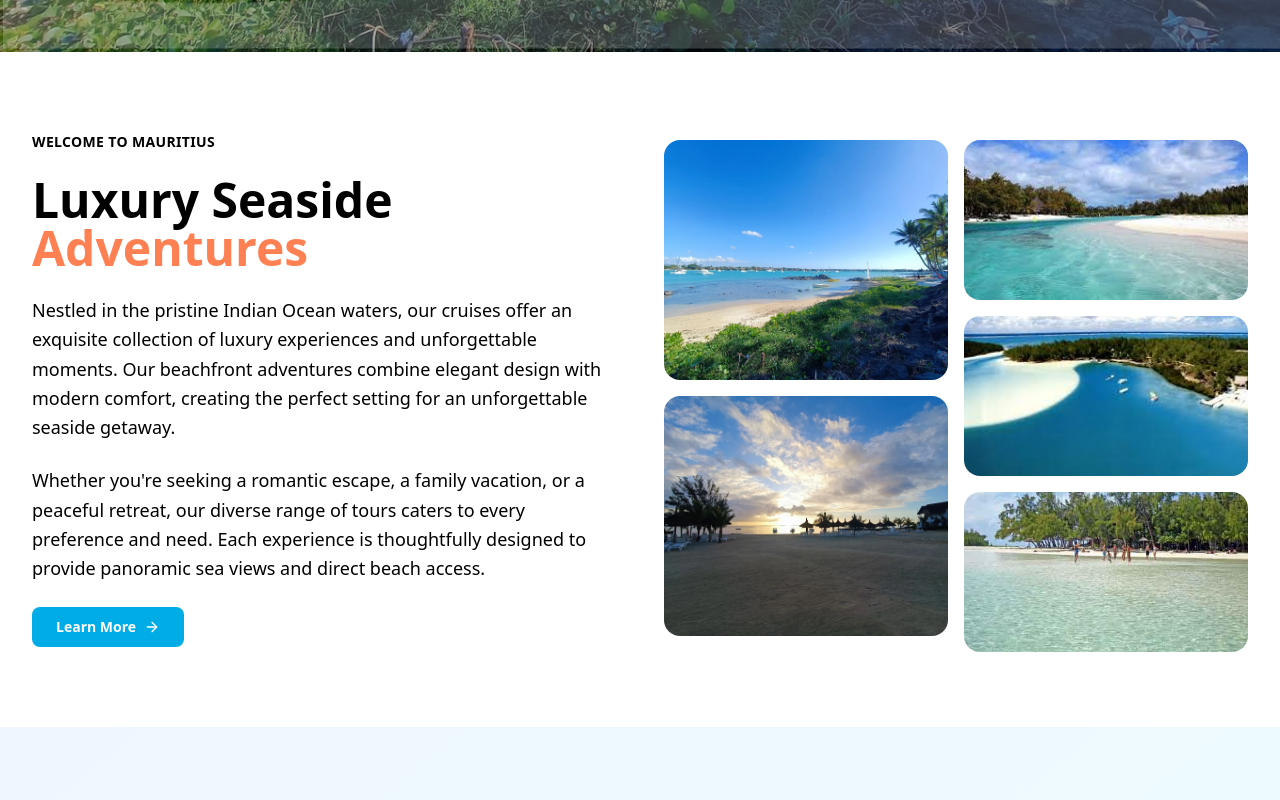
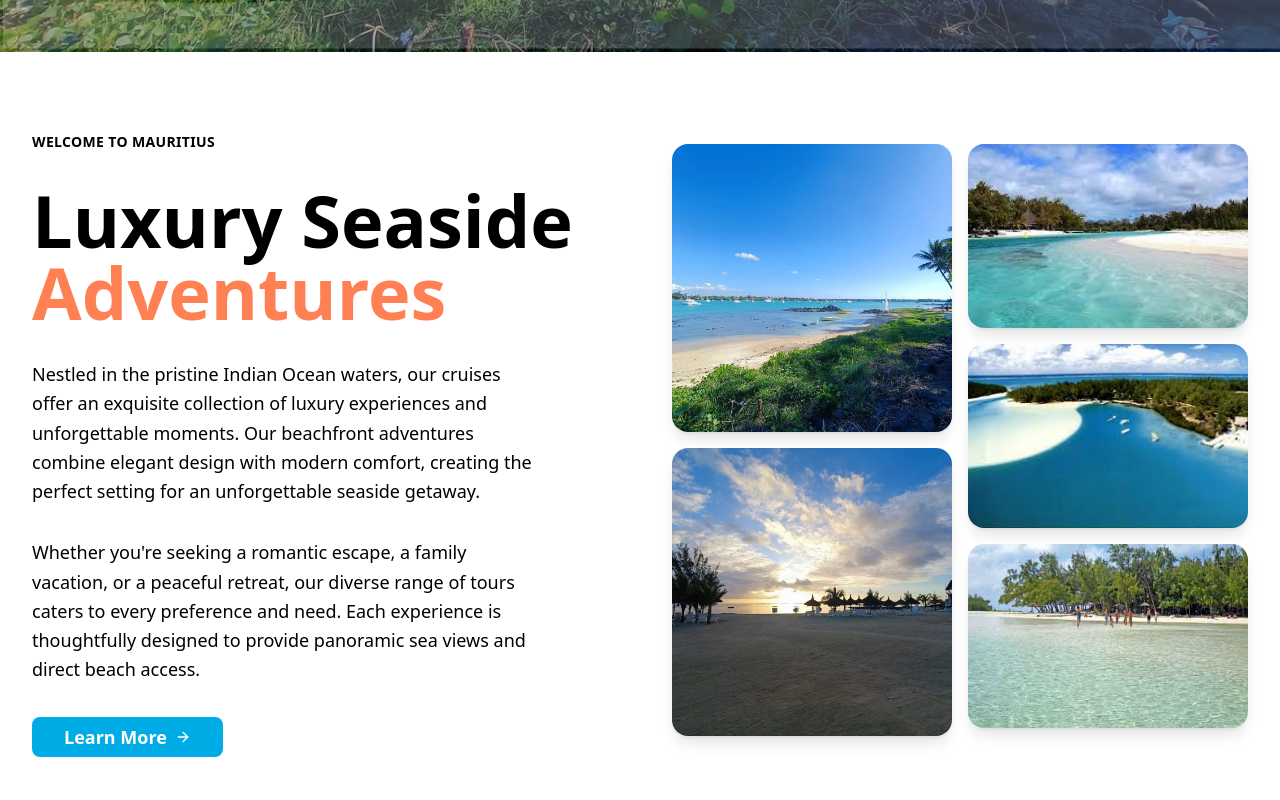
Before and after one commit to carnat232/turquoise-tales-cruises, a React (Vite) app: page / in a window 1280 px wide. Shown: the part 820-1620 px from the top of the page. Built offline with nearby package versions, Linux system fonts and the light colour scheme.

Commit message:
Refactor VideoSection layout
Updated VideoSection to display text and images side-by-side.

```diff
--- a/src/components/VideoSection.tsx
+++ b/src/components/VideoSection.tsx
@@ -40,79 +40,79 @@ const VideoSection = () => {
   return (
     <section className="py-20 bg-gradient-to-br from-ocean-blue to-turquoise">
       <div className="max-w-7xl mx-auto px-4 sm:px-6 lg:px-8">
-        <div className="grid grid-cols-1 lg:grid-cols-2 gap-12 items-center">
+        <div className="grid grid-cols-1 lg:grid-cols-2 gap-16 items-center min-h-[600px]">
           {/* Left side - Text content */}
-          <div className="space-y-6">
+          <div className="space-y-8 lg:pr-8">
             <div className="text-sm font-semibold text-black uppercase tracking-wide">
               WELCOME TO MAURITIUS
             </div>
-            <h2 className="text-4xl md:text-5xl font-bold text-black leading-tight">
+            <h2 className="text-5xl md:text-6xl lg:text-7xl font-bold text-black leading-tight">
               Luxury Seaside
               <br />
               <span className="text-coral">Adventures</span>
             </h2>
-            <p className="text-lg text-black leading-relaxed">
+            <p className="text-lg text-black leading-relaxed max-w-lg">
               Nestled in the pristine Indian Ocean waters, our cruises offer
               an exquisite collection of luxury experiences and unforgettable moments. Our
               beachfront adventures combine elegant design with modern
               comfort, creating the perfect setting for an unforgettable seaside
               getaway.
             </p>
-            <p className="text-lg text-black leading-relaxed">
+            <p className="text-lg text-black leading-relaxed max-w-lg">
               Whether you're seeking a romantic escape, a family vacation, or a
               peaceful retreat, our diverse range of tours caters to
               every preference and need. Each experience is thoughtfully designed to
               provide panoramic sea views and direct beach access.
             </p>
             <Button
-              className="bg-ocean-blue hover:bg-ocean-blue/90 text-white font-semibold px-6 py-3 rounded-lg flex items-center gap-2"
+              className="bg-ocean-blue hover:bg-ocean-blue/90 text-white font-semibold px-8 py-4 rounded-lg flex items-center gap-2 text-lg"
             >
-              Learn More <ArrowRight className="h-4 w-4" />
+              Learn More <ArrowRight className="h-5 w-5" />
             </Button>
           </div>
 
           {/* Right side - Image grid */}
-          <div className="relative">
-            <div className="grid grid-cols-2 gap-4 h-[500px]">
-              {/* Top row - 2 images */}
+          <div className="relative h-[600px]">
+            <div className="grid grid-cols-2 gap-4 h-full">
+              {/* Left column - 2 images stacked */}
               <div className="space-y-4">
-                <div className="h-[240px] rounded-2xl overflow-hidden">
+                <div className="h-[288px] rounded-2xl overflow-hidden shadow-lg">
                   <img
                     src={galleryImages[0].src}
                     alt={galleryImages[0].title}
-                    className="w-full h-full object-cover"
+                    className="w-full h-full object-cover hover:scale-105 transition-transform duration-300"
                   />
                 </div>
-                <div className="h-[240px] rounded-2xl overflow-hidden">
+                <div className="h-[288px] rounded-2xl overflow-hidden shadow-lg">
                   <img
                     src={galleryImages[1].src}
                     alt={galleryImages[1].title}
-                    className="w-full h-full object-cover"
+                    className="w-full h-full object-cover hover:scale-105 transition-transform duration-300"
                   />
                 </div>
               </div>
 
-              {/* Right column - different sized images */}
+              {/* Right column - 3 images stacked */}
               <div className="space-y-4">
-                <div className="h-[160px] rounded-2xl overflow-hidden">
+                <div className="h-[184px] rounded-2xl overflow-hidden shadow-lg">
                   <img
                     src={galleryImages[2].src}
                     alt={galleryImages[2].title}
-                    className="w-full h-full object-cover"
+                    className="w-full h-full object-cover hover:scale-105 transition-transform duration-300"
                   />
                 </div>
-                <div className="h-[160px] rounded-2xl overflow-hidden">
+                <div className="h-[184px] rounded-2xl overflow-hidden shadow-lg">
                   <img
                     src={galleryImages[3].src}
                     alt={galleryImages[3].title}
-                    className="w-full h-full object-cover"
+                    className="w-full h-full object-cover hover:scale-105 transition-transform duration-300"
                   />
                 </div>
-                <div className="h-[160px] rounded-2xl overflow-hidden">
+                <div className="h-[184px] rounded-2xl overflow-hidden shadow-lg">
                   <img
                     src={galleryImages[4].src}
                     alt={galleryImages[4].title}
-                    className="w-full h-full object-cover"
+                    className="w-full h-full object-cover hover:scale-105 transition-transform duration-300"
                   />
                 </div>
               </div>
```
